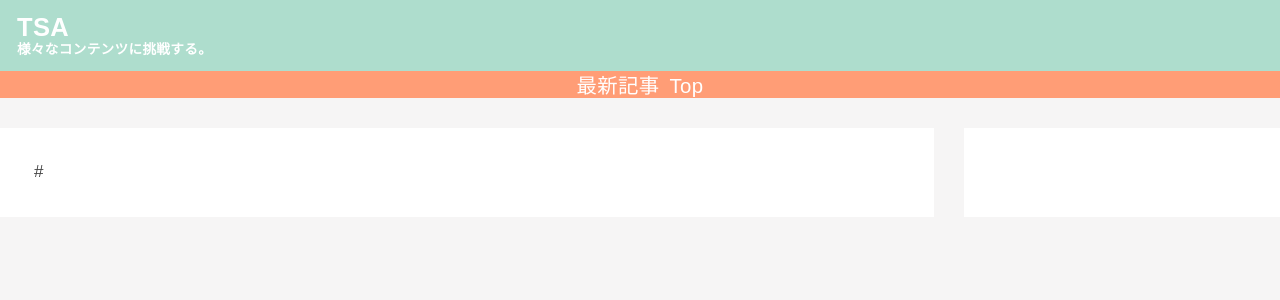
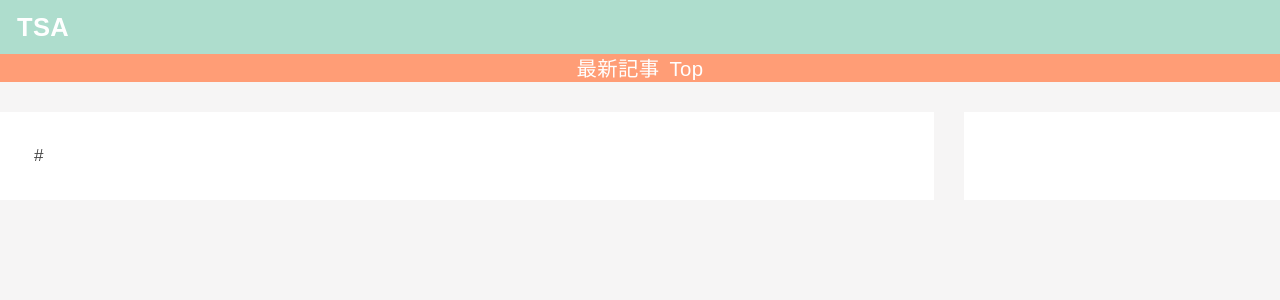
Before and after one commit to tattsuast/tattsuast.github.io, a Jekyll site: the page built from index.md, in a window 1280 px wide. Shown: the top 300 px of the page. Built offline with Jekyll 4.4.1, drawn with Linux system fonts in a browser that asks for light colours.

Commit message:
Update header.html

```diff
--- a/_includes/header.html
+++ b/_includes/header.html
@@ -2,7 +2,7 @@
     <div id="header-inner">
         <!-- サイト名 -->
         <p id="header-title"><a href="{{ site.baseurl }}">{{ site.title }}</a></p>
-        <p id="header-text">様々なコンテンツに挑戦する。</p>
+        <p id="header-text">{{ site.description }}</p>
     </div>
     <div id="open"><span id="open-icon"></span></div>
     <div id="menu">
```
